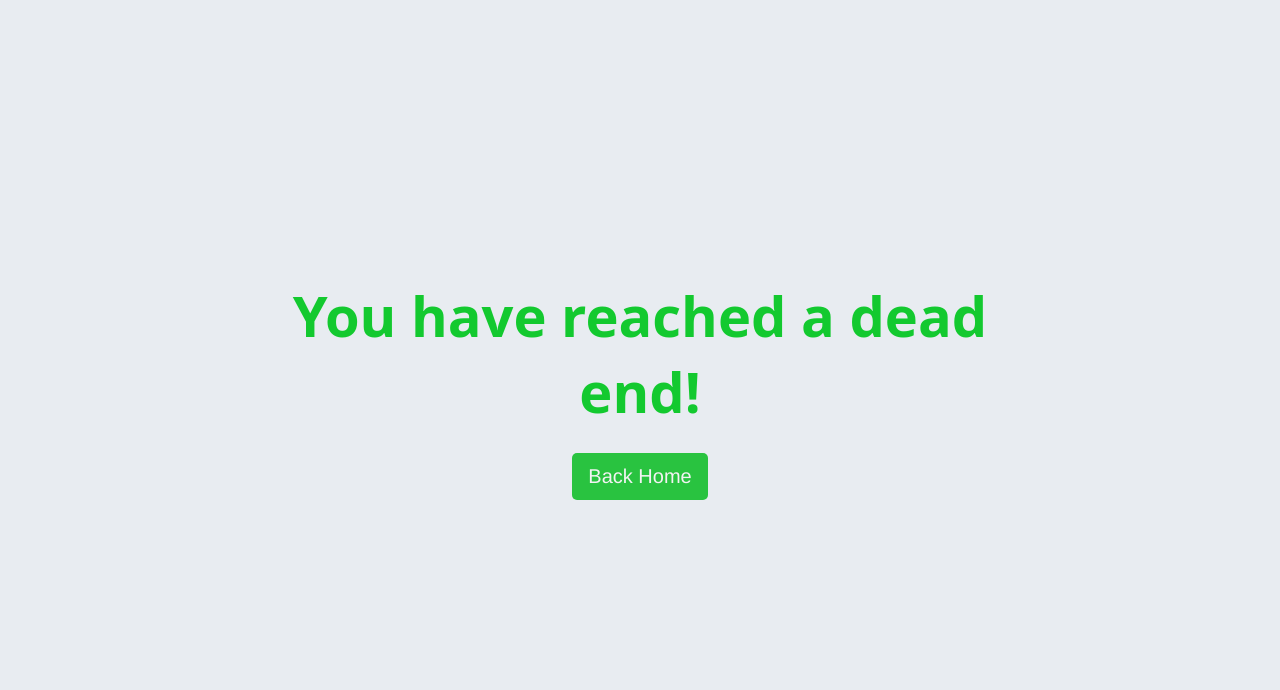
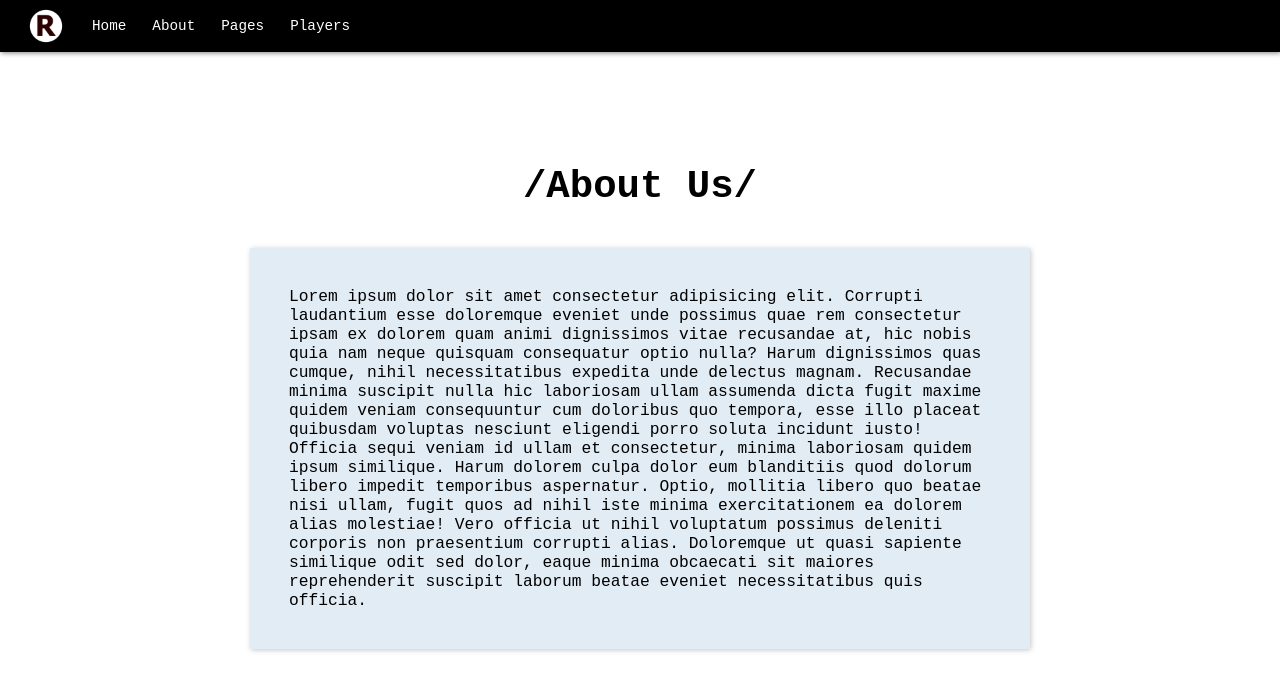
Before and after one commit to CannenS/sport-rally, a React (Create React App) app: page /about in a window 1280 px wide. Shown: the top 690 px of the page. Built offline with nearby package versions, Linux system fonts and the light colour scheme.

Commit message:
Adding new and display functionality

```diff
--- a/src/App.js
+++ b/src/App.js
@@ -3,6 +3,7 @@ import { BrowserRouter, Route, Routes } from "react-router-dom";
 import Home from "./pages/Home";
 import Error from "./pages/Error";
 import Player from "./pages/Player";
+import About from "./pages/About";
 
 function App() {
   return (
@@ -11,6 +12,7 @@ function App() {
         <Route path="/" element={<Home />} />
         <Route path="/player/:id" element={<Player />} />
         <Route path="*" element={<Error />} />
+        <Route path="/about" element={<About />} />
       </Routes>
     </BrowserRouter>
   );
--- a/src/index.css
+++ b/src/index.css
@@ -2,8 +2,7 @@
   margin: 0;
   padding: 0;
   box-sizing: border-box;
-  font-family: system-ui, -apple-system, BlinkMacSystemFont, "Segoe UI", Roboto,
-    Oxygen, Ubuntu, Cantarell, "Open Sans", "Helvetica Neue", sans-serif;
+  font-family: monospace;
 }
 
 /* ERROR PAGE */
@@ -80,15 +79,29 @@
   align-items: center;
   justify-content: center;
   min-width: 100%;
+  flex-direction: column;
+}
+
+.form-box h1 {
+  padding: 5rem;
+  font-size: 3rem;
 }
 
 .search-form {
-  width: 15rem;
+  width: 20rem;
+  height: 3rem;
   display: flex;
   align-items: center;
   justify-content: center;
-  border-bottom: 2px solid black;
+  border-radius: 5px;
   padding: 0.05rem;
+  position: absolute;
+  top: 50%;
+  background-color: rgba(208, 226, 242, 0.593);
+}
+
+.active {
+  position: relative;
 }
 
 .search-input {
@@ -97,6 +110,7 @@
   outline: none;
   font-size: 1.1rem;
   padding-bottom: 0.25rem;
+  width: 16.5rem;
 }
 
 .search-btn {
@@ -105,7 +119,7 @@
   border: none;
   cursor: pointer;
   transition: transform 0.2s linear;
-  font-size: 1.25rem;
+  font-size: 1.5rem;
   color: rgb(35, 34, 34);
 }
 
@@ -235,4 +249,77 @@
   padding-left: 2rem;
   padding-right: 2rem;
   padding-bottom: 2rem;
+  line-height: 1.25rem;
 }
+
+@keyframes load1 {
+  0% {
+    transform: translateY(0px);
+  }
+
+  30% {
+    transform: translateY(-8px);
+  }
+}
+
+@keyframes load2 {
+  30% {
+    transform: translateY(0px);
+  }
+
+  60% {
+    transform: translateY(-8px);
+  }
+}
+
+@keyframes load3 {
+  60% {
+    transform: translateY(0px);
+  }
+
+  90% {
+    transform: translateY(-8px);
+  }
+}
+
+.load :nth-child(1) {
+  display: inline-block;
+  animation: load1 2s infinite linear;
+}
+
+.load :nth-child(2) {
+  display: inline-block;
+  animation: load2 2s infinite linear;
+}
+
+.load :nth-child(3) {
+  display: inline-block;
+  animation: load3 2s infinite linear;
+}
+
+/* ABOUT PAGE */
+
+.about {
+  height: calc(100vh - 4rem);
+  display: flex;
+  align-items: center;
+  justify-content: center;
+  flex-direction: column;
+}
+
+.about-text {
+  background-color: rgba(223, 234, 244, 0.88);
+  width: 60rem;
+  margin: 3rem;
+  display: flex;
+  box-shadow: 1px 1px 5px rgba(68, 67, 67, 0.3);
+}
+
+.about-text p {
+  padding: 3rem;
+  font-size: 1.25rem;
+}
+
+.about h1 {
+  font-size: 3rem;
+}
--- /dev/null
+++ b/src/pages/About.js
@@ -0,0 +1,52 @@
+import React from "react";
+import { Link } from "react-router-dom";
+import logo from "./tradeMark.png";
+
+function About() {
+  return (
+    <main>
+      <div className="nav">
+        <img src={logo} alt="" className="logo" />
+        <Link to="/" style={{ textDecoration: "none" }}>
+          <p>Home</p>
+        </Link>
+        <Link to="/About" style={{ textDecoration: "none" }}>
+          <p>About</p>
+        </Link>
+        <Link to="/About" style={{ textDecoration: "none" }}>
+          <p>Pages</p>
+        </Link>
+        <Link to="/About" style={{ textDecoration: "none" }}>
+          <p>Players</p>
+        </Link>
+      </div>
+      <section className="about">
+        <h1>/About Us/</h1>
+        <article className="about-text">
+          <p>
+            Lorem ipsum dolor sit amet consectetur adipisicing elit. Corrupti
+            laudantium esse doloremque eveniet unde possimus quae rem
+            consectetur ipsam ex dolorem quam animi dignissimos vitae recusandae
+            at, hic nobis quia nam neque quisquam consequatur optio nulla? Harum
+            dignissimos quas cumque, nihil necessitatibus expedita unde delectus
+            magnam. Recusandae minima suscipit nulla hic laboriosam ullam
+            assumenda dicta fugit maxime quidem veniam consequuntur cum
+            doloribus quo tempora, esse illo placeat quibusdam voluptas nesciunt
+            eligendi porro soluta incidunt iusto! Officia sequi veniam id ullam
+            et consectetur, minima laboriosam quidem ipsum similique. Harum
+            dolorem culpa dolor eum blanditiis quod dolorum libero impedit
+            temporibus aspernatur. Optio, mollitia libero quo beatae nisi ullam,
+            fugit quos ad nihil iste minima exercitationem ea dolorem alias
+            molestiae! Vero officia ut nihil voluptatum possimus deleniti
+            corporis non praesentium corrupti alias. Doloremque ut quasi
+            sapiente similique odit sed dolor, eaque minima obcaecati sit
+            maiores reprehenderit suscipit laborum beatae eveniet necessitatibus
+            quis officia.
+          </p>
+        </article>
+      </section>
+    </main>
+  );
+}
+
+export default About;
--- a/src/pages/Home.js
+++ b/src/pages/Home.js
@@ -27,10 +27,15 @@ function Home() {
         setError(true);
       }
       setIsLoading(false);
+      setQuery("");
     } catch (error) {
       console.log(error);
       setError(true);
     }
+  };
+
+  const refreshPage = () => {
+    window.location.reload();
   };
 
   const handleSubmit = (e) => {
@@ -42,6 +47,10 @@ function Home() {
     return (
       <main className="error-page">
         <h1>Opps. There was an error! Please try your search again.</h1>
+
+        <button className="btn" onClick={() => setError(false)}>
+          Back Home
+        </button>
       </main>
     );
   }
@@ -50,7 +59,11 @@ function Home() {
     <main>
       <div className="nav">
         <img src={logo} alt="" className="logo" />
-        <Link to="/" style={{ textDecoration: "none" }}>
+        <Link
+          to="/"
+          onClick={() => refreshPage()}
+          style={{ textDecoration: "none" }}
+        >
           <p>Home</p>
         </Link>
         <Link to="/About" style={{ textDecoration: "none" }}>
@@ -63,8 +76,16 @@ function Home() {
           <p>Players</p>
         </Link>
       </div>
+
       <div className="form-box">
-        <form className="search-form" onSubmit={handleSubmit}>
+        {players.length === 0 && !isLoading && <h1>/Search/</h1>}
+        {isLoading ? null : (
+          <form
+            className={
+              players.length === 0 ? "search-form " : "search-form active"
+            }
+            onSubmit={handleSubmit}
+          >
             <input
               type="text"
               value={query}
@@ -75,10 +96,15 @@ function Home() {
               <FaSearch />
             </button>
           </form>
+        )}
       </div>
       <div className="results-box">
         {isLoading ? (
-          <h1>Is Loading...</h1>
+          <h1 className="load">
+            Is Loading<span>.</span>
+            <span>.</span>
+            <span>.</span>
+          </h1>
         ) : (
           players.map((player) => {
             const {
```
Lines whose indentation alone changed are shown as unchanged.
